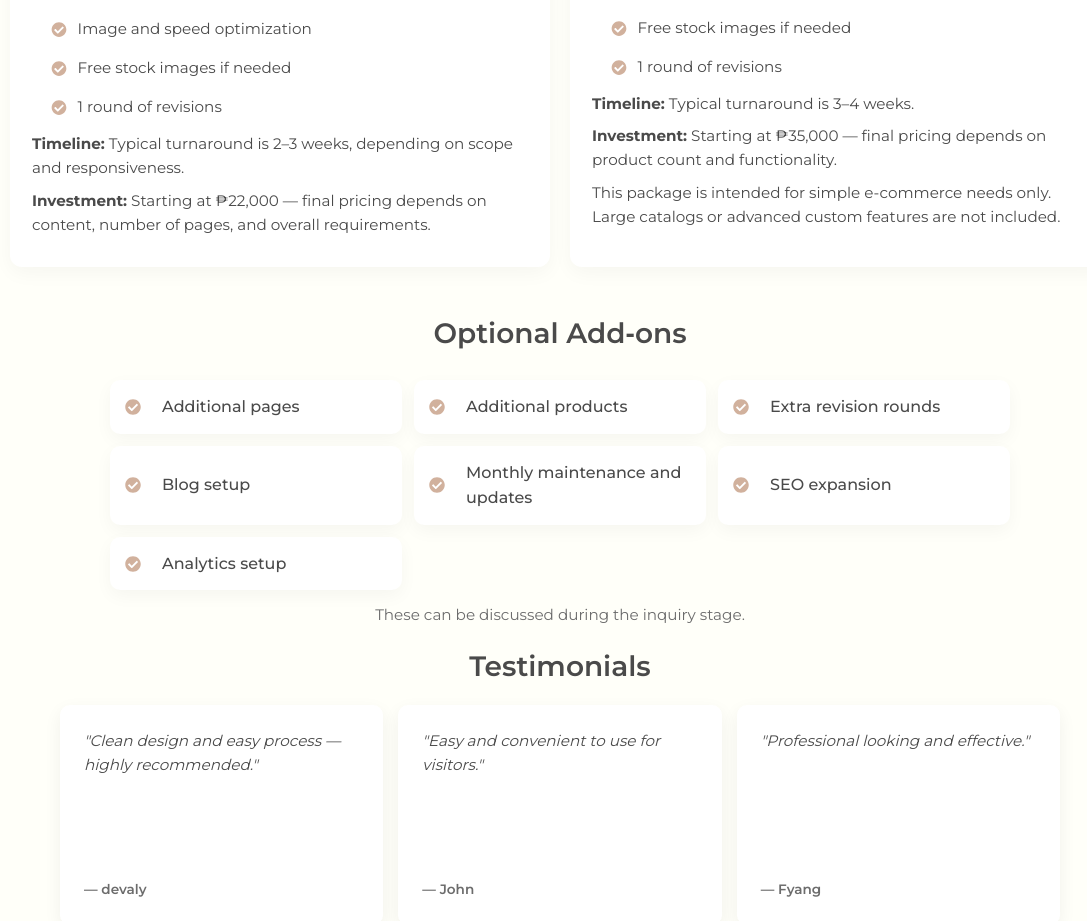
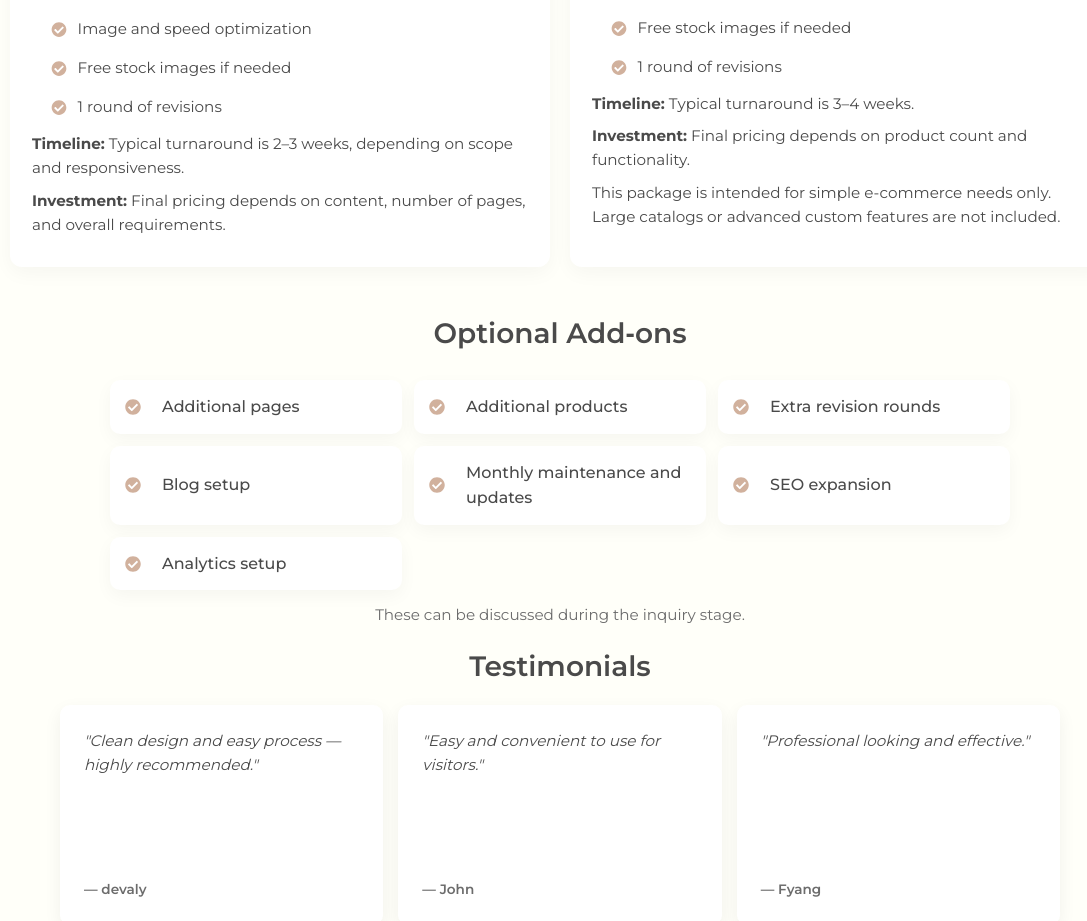
Before and after one commit to lyskh/allysarepeso, a React (Create React App) app: page /services in a window 1280 px wide. Shown: the part 1425-2346 px from the top of the page, without its empty margins (80-1167 px from the left). Built offline with nearby package versions, Linux system fonts and the light colour scheme.

Commit message:
contents edit in services

```diff
--- a/src/components/Services.js
+++ b/src/components/Services.js
@@ -84,7 +84,7 @@ const Services = () => {
               <li><FaCheckCircle className="list-icon"/> 1 round of revisions</li>
             </ul>
             <p><strong>Timeline:</strong> Typical turnaround is 2–3 weeks, depending on scope and responsiveness.</p>
-            <p><strong>Investment:</strong> Starting at ₱22,000 — final pricing depends on content, number of pages, and overall requirements.</p>
+            <p><strong>Investment:</strong> Final pricing depends on content, number of pages, and overall requirements.</p>
           </div>
 
           <div className="package card-shadow animated-card">
@@ -109,7 +109,7 @@ const Services = () => {
               <li><FaCheckCircle className="list-icon"/> 1 round of revisions</li>
             </ul>
             <p><strong>Timeline:</strong> Typical turnaround is 3–4 weeks.</p>
-            <p><strong>Investment:</strong> Starting at ₱35,000 — final pricing depends on product count and functionality.</p>
+            <p><strong>Investment:</strong> Final pricing depends on product count and functionality.</p>
             <p className="muted">This package is intended for simple e-commerce needs only. Large catalogs or advanced custom features are not included.</p>
           </div>
         </div>
```
